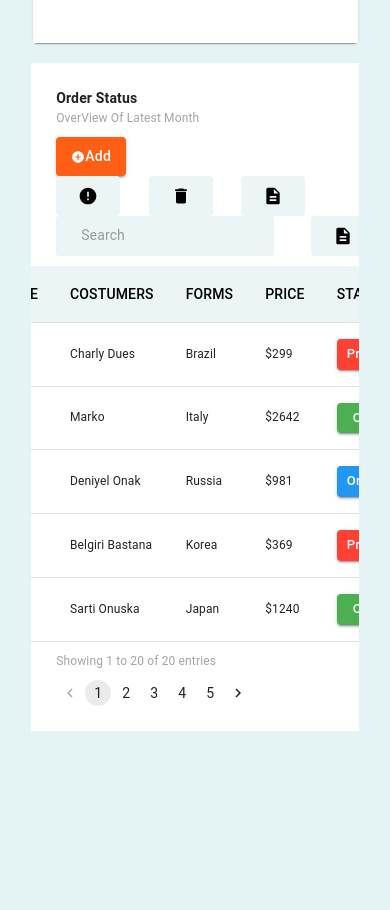
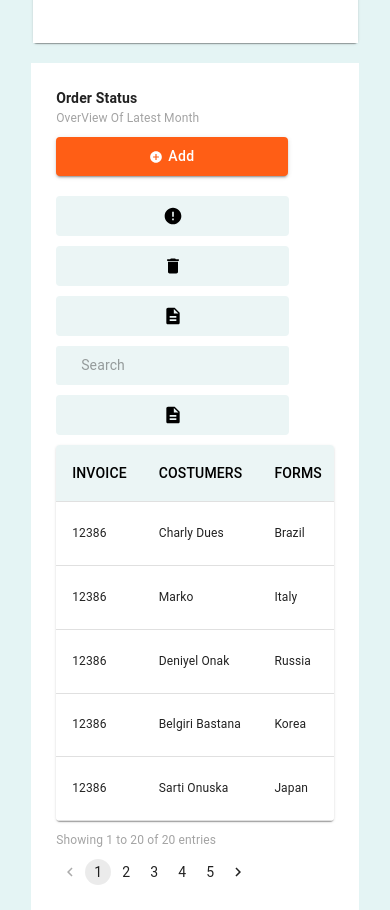
Before and after one commit to amirbabayi/Final, a React (Create React App) app: page / in a window 390 px wide. Shown: the part 3080-3990 px from the top of the page. Before the commit the page ends 3811 px from the top, so only its background shows below. Built offline with nearby package versions, Linux system fonts and the light colour scheme.

Commit message:
responsive vol2

```diff
--- a/src/Components/Card/tableCard.jsx
+++ b/src/Components/Card/tableCard.jsx
@@ -37,20 +37,40 @@ const StyledTableRow = withStyles((theme) => ({
     },
 }))(TableRow);
 
-const useStyles = makeStyles({
+// const useStyles = makeStyles({
+const useStyles = makeStyles((theme) => ({
+
     table: {
         // backgroundColor:'gold'
-        width:"100%"
+        width: "100%",
+        overflow: "auto"
     },
     color: {
         backgroundColor: "#ff5e15",
         color: "white",
         padding: "7px 15px",
+        justifyContent: "center",
         textTransform: "capitalize",
         "&:hover": {
             backgroundColor: "#ff5407 ",
+        },
+
+        [theme.breakpoints.down('xs')]: {
+            marginBottom: 10,
+            width: "100%"
         }
 
+
+    },
+    input: {
+        backgroundColor: "#ebf5f5",
+        padding: "5px 0 5px 25px",
+        fontSize: 14,
+        borderRadius: 3,
+        [theme.breakpoints.down('xs')]: {
+            marginTop: 10,
+            width: "84%"
+        }
     },
     colorButton: {
         backgroundColor: "#ebf5f5",
@@ -58,6 +78,10 @@ const useStyles = makeStyles({
         padding: "10px 0",
         "&:hover": {
             backgroundColor: "#dfffff ",
+        },
+        [theme.breakpoints.down('xs')]: {
+            marginTop: 10,
+            width: "84%"
         }
     },
     tomato: {
@@ -81,7 +105,7 @@ const useStyles = makeStyles({
             backgroundColor: "#46adff ",
         }
     },
-});
+}));
 
 export default function CustomizedTables() {
     const classes = useStyles();
@@ -163,14 +187,14 @@ export default function CustomizedTables() {
                             sm={7}
                             xs={12}
                         >
-                            <Grid container item lg={2} md={2} sm={3} xs={12}>
+                            <Grid container item lg={2} md={2} sm={3} xs={10}>
                                 <Button variant="contained" className={classes.color} size="small">
-                                    <AddCircleIcon style={{fontSize: 14}}/>
-                                    <p style={{fontSize: 14}}>Add</p>
+                                    <AddCircleIcon style={{fontSize: 14, marginRight: 5}}/>
+                                    <p style={{fontSize: 14}}> Add </p>
                                 </Button>
                             </Grid>
                             {icon.map((item) => (
-                                <Grid container item lg={2} md={2} sm={3} xs={4}>
+                                <Grid container justify={"flex-start"} item lg={2} md={2} sm={3} xs={12}>
                                     <Button
                                         className={classes.colorButton}
                                         color="default"
@@ -181,27 +205,24 @@ export default function CustomizedTables() {
                                 </Grid>
                             ))}
                         </Grid>
-                        <Grid item container justify={"center"} alignItems="center" lg={5} md={4} sm={5} xs={12}>
-                            <Grid container item lg={8} md={10} sm={10} xs={11}>
+                        <Grid item container justify={"center"} alignItems="center" lg={5} md={4} sm={5}
+                              xs={12}>
+                            <Grid container item lg={8} md={10} sm={10} xs={12}>
                                 <InputBase
                                     placeholder="Search"
-                                    style={{
-                                        backgroundColor: "#ebf5f5",
-                                        padding: "5px 0 5px 25px",
-                                        fontSize: 14,
-                                        borderRadius: 3,
-                                    }}
+                                    className={classes.input}
                                 />
                             </Grid>
-                            <Grid container item lg={1} md={2} sm={2} xs={1}>
+                            <Grid container item lg={1} md={2} sm={2} xs={12}>
                                 <Button className={classes.colorButton} color="default">
                                     <DescriptionIcon fontSize="small"/>
                                 </Button>
                             </Grid>
                         </Grid>
                     </Grid>
-                    <Grid item container justify={"center"}  style={{marginTop: 10}}>
-                        <Table responsive className={classes.table}>
+                    <Grid item container justify={"center"} style={{marginTop: 10}}>
+                        <Paper className={classes.table}>
+                            <Table responsive>
                                 <TableHead>
                                     <TableRow>
                                         <StyledTableCell>INVOICE</StyledTableCell>
@@ -235,6 +256,7 @@ export default function CustomizedTables() {
                                     ))}
                                 </TableBody>
                             </Table>
+                        </Paper>
                     </Grid>
                     <Grid item container alignItems="center" justify="space-between">
                         <Grid item alignItems="center" lg={6} md={6} sm={6} xs={10}>
```
Lines whose indentation alone changed are shown as unchanged.
